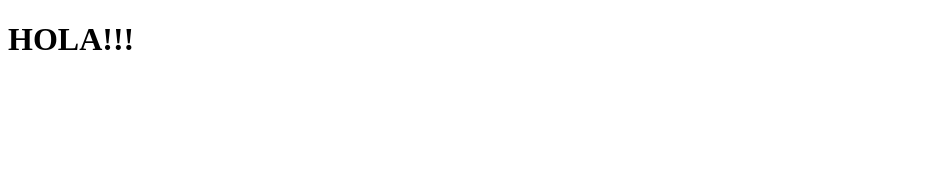
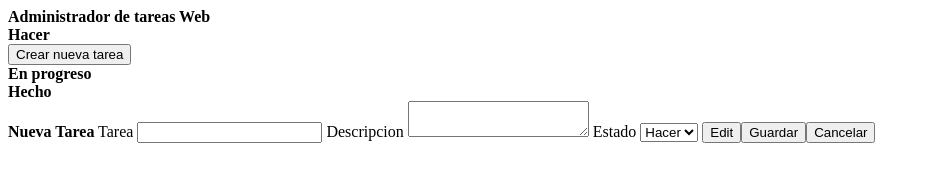
Before and after one commit to Edwing06/administrador-de-tareas, a website: page static/index.html in a window 1280 px wide. Shown: the whole page, without its empty margins (0-930 px from the left). Drawn offline with Linux system fonts and the light colour scheme.

Commit message:
Update index.html
Update index.html

```diff
--- a/static/index.html
+++ b/static/index.html
@@ -3,10 +3,50 @@
 <head>
     <meta charset="UTF-8">
     <meta name="viewport" content="width=device-width, initial-scale=1.0">
-    <title>Página Principal</title>
-    <h1>HOLA!!!</h1>
+    <title>Administrador de tareas WEB</title>
 </head>
 <body>
+    <div>
+        <div>
+            <strong>Administrador de tareas Web</strong>
+        </div>
+        <div>
+            <div>
+                <strong>Hacer</strong>
+                <div>
+                    <button>Crear nueva tarea</span>
+                </div>
 
+            </div>
+            <div>
+                <strong>En progreso</strong>
+            </div>
+            <div>
+                <strong>Hecho</strong>
+            </div>
+            <div>
+                <strong>Nueva Tarea</strong>
+                <span>
+                    <label>Tarea</label>
+                    <input>
+                </span>
+                <span>
+                    <label>Descripcion</label>
+                    <textarea></textarea>
+                </span>
+                <span>
+                    <label>Estado</label>
+                    <select>
+                        <option>Hacer</option>
+                    </select>
+                </span>
+                <span>
+                    <button>Edit</span>
+                    <button>Guardar</span>
+                    <button>Cancelar</span>
+                </span>
+            </div>
+        </div>
+    </div>
 </body>
 </html>
```
